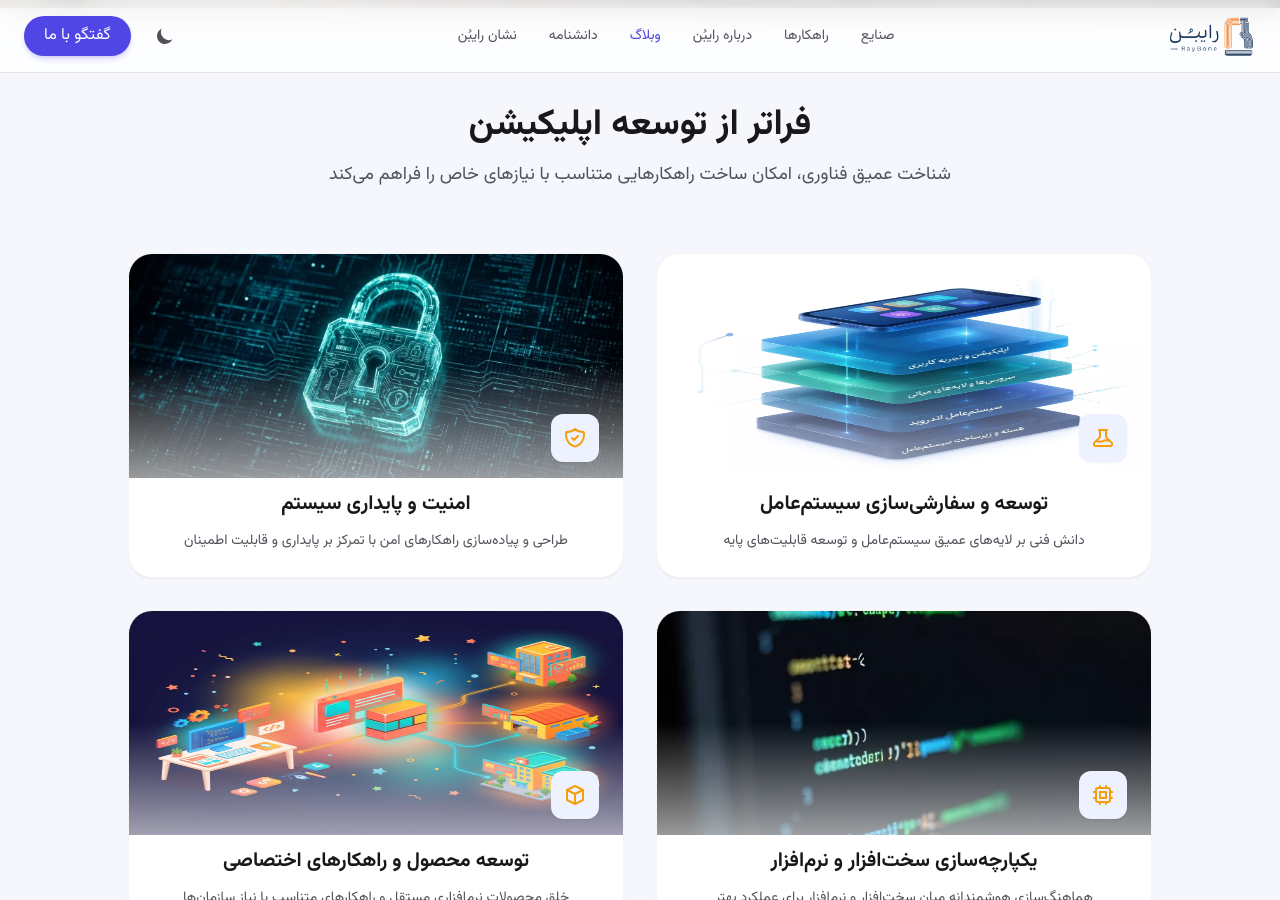
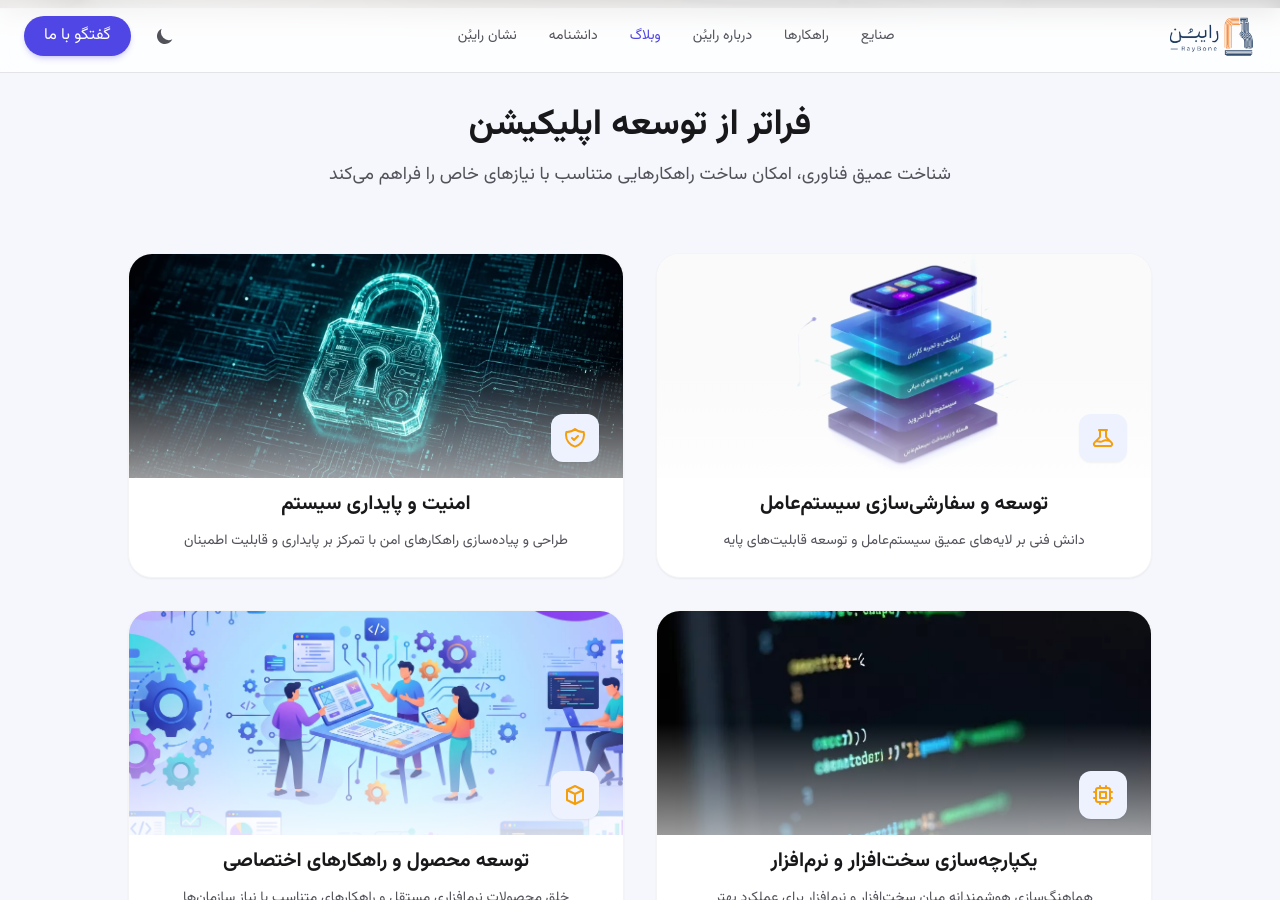
Before and after one commit to RayboneDev/website-raybone, a Jekyll site: the page built from index.html, in a window 1280 px wide and 900 px high, scrolled down 829 px. Built offline with Jekyll 4.4.1, drawn with Linux system fonts in a browser that asks for light colours; some of the changed text lies outside the part shown.

Commit message:
modification2:added layered image

```diff
--- /dev/null
+++ b/_includes/expertise.html
@@ -0,0 +1,70 @@
+<!-- _includes/expertise.html -->
+<section id="expertise" class="py-24 bg-white dark:bg-zinc-900/30 relative overflow-hidden" dir="rtl">
+
+    <!-- Background Decoration (Optional subtle glow) -->
+    <div class="absolute top-0 left-1/2 -translate-x-1/2 w-3/4 h-1/2 bg-indigo-500/5 dark:bg-indigo-500/10 blur-[100px] -z-10 rounded-full pointer-events-none"></div>
+
+    <div class="max-w-7xl mx-auto px-4 sm:px-6 lg:px-8">
+
+        <!-- Section Header -->
+        <div class="text-center max-w-3xl mx-auto mb-16">
+            <h2 class="text-3xl md:text-4xl font-extrabold text-zinc-900 dark:text-white mb-4 tracking-tight">
+                پشتوانه تخصصی رایبُن
+            </h2>
+            <div class="h-1.5 w-20 bg-gradient-to-r from-indigo-500 to-blue-400 rounded-full mx-auto"></div>
+        </div>
+
+        <!-- 3-Column Grid -->
+        <div class="grid grid-cols-1 md:grid-cols-3 gap-8">
+
+            <!-- Item 1 -->
+            <div class="group bg-zinc-50 dark:bg-zinc-800/80 backdrop-blur-sm p-8 rounded-3xl border border-zinc-100 dark:border-zinc-700/50 hover:border-indigo-500/30 shadow-sm hover:shadow-xl hover:-translate-y-2 transition-all duration-300">
+                <div class="w-14 h-14 bg-white dark:bg-zinc-900 text-indigo-600 dark:text-indigo-400 rounded-2xl flex items-center justify-center mb-6 shadow-sm group-hover:scale-110 group-hover:rotate-3 transition-transform duration-300 border border-zinc-100 dark:border-zinc-700">
+                    <!-- Users Icon -->
+                    <svg class="w-7 h-7" fill="none" stroke="currentColor" viewBox="0 0 24 24">
+                        <path stroke-linecap="round" stroke-linejoin="round" stroke-width="1.5" d="M17 20h5v-2a3 3 0 00-5.356-1.857M17 20H7m10 0v-2c0-.656-.126-1.283-.356-1.857M7 20H2v-2a3 3 0 015.356-1.857M7 20v-2c0-.656.126-1.283.356-1.857m0 0a5.002 5.002 0 019.288 0M15 7a3 3 0 11-6 0 3 3 0 016 0zm6 3a2 2 0 11-4 0 2 2 0 014 0zM7 10a2 2 0 11-4 0 2 2 0 014 0z"></path>
+                    </svg>
+                </div>
+                <h3 class="text-xl font-bold text-zinc-900 dark:text-zinc-50 mb-4 group-hover:text-indigo-600 dark:group-hover:text-indigo-400 transition-colors">
+                     تیم متخصص و حرفه‌ای
+                </h3>
+                <p class="text-zinc-600 dark:text-zinc-400 leading-relaxed text-sm text-justify">
+                    همراهی نیروهای متخصص و حرفه‌ای با تجربه حضور در پروژه‌های مهم فناوری و توسعه نرم‌افزار
+                </p>
+            </div>
+
+            <!-- Item 2 -->
+            <div class="group bg-zinc-50 dark:bg-zinc-800/80 backdrop-blur-sm p-8 rounded-3xl border border-zinc-100 dark:border-zinc-700/50 hover:border-indigo-500/30 shadow-sm hover:shadow-xl hover:-translate-y-2 transition-all duration-300">
+                <div class="w-14 h-14 bg-white dark:bg-zinc-900 text-amber-500 rounded-2xl flex items-center justify-center mb-6 shadow-sm group-hover:scale-110 group-hover:rotate-3 transition-transform duration-300 border border-zinc-100 dark:border-zinc-700">
+                    <!-- Brain/Chip Icon -->
+                    <svg class="w-7 h-7" fill="none" stroke="currentColor" viewBox="0 0 24 24">
+                        <path stroke-linecap="round" stroke-linejoin="round" stroke-width="1.5" d="M9 3v2m6-2v2M9 19v2m6-2v2M5 9H3m2 6H3m18-6h-2m2 6h-2M7 19h10a2 2 0 002-2V7a2 2 0 00-2-2H7a2 2 0 00-2 2v10a2 2 0 002 2zM9 9h6v6H9V9z"></path>
+                    </svg>
+                </div>
+                <h3 class="text-xl font-bold text-zinc-900 dark:text-zinc-50 mb-4 group-hover:text-indigo-600 dark:group-hover:text-indigo-400 transition-colors">
+                    دانش فنی عمیق و تخصص متمرکز
+                </h3>
+                <p class="text-zinc-600 dark:text-zinc-400 leading-relaxed text-sm text-justify">
+                    شناخت عمیق معماری اندروید و تسلط بر لایه‌های مختلف سیستم‌عامل؛ دانشی که امکان مواجهه با مسائل فنی پیچیده و فراتر رفتن از راهکارهای معمول را فراهم می‌کند
+                </p>
+            </div>
+
+            <!-- Item 3 -->
+            <div class="group bg-zinc-50 dark:bg-zinc-800/80 backdrop-blur-sm p-8 rounded-3xl border border-zinc-100 dark:border-zinc-700/50 hover:border-indigo-500/30 shadow-sm hover:shadow-xl hover:-translate-y-2 transition-all duration-300">
+                <div class="w-14 h-14 bg-white dark:bg-zinc-900 text-emerald-500 rounded-2xl flex items-center justify-center mb-6 shadow-sm group-hover:scale-110 group-hover:rotate-3 transition-transform duration-300 border border-zinc-100 dark:border-zinc-700">
+                    <!-- Enterprise/Building Icon -->
+                    <svg class="w-7 h-7" fill="none" stroke="currentColor" viewBox="0 0 24 24">
+                        <path stroke-linecap="round" stroke-linejoin="round" stroke-width="1.5" d="M19 21V5a2 2 0 00-2-2H7a2 2 0 00-2 2v16m14 0h2m-2 0h-5m-9 0H3m2 0h5M9 7h1m-1 4h1m4-4h1m-1 4h1m-5 10v-5a1 1 0 011-1h2a1 1 0 011 1v5m-4 0h4"></path>
+                    </svg>
+                </div>
+                <h3 class="text-xl font-bold text-zinc-900 dark:text-zinc-50 mb-4 group-hover:text-indigo-600 dark:group-hover:text-indigo-400 transition-colors">
+                     تجربه کار در مقیاس سازمانی
+                </h3>
+                <p class="text-zinc-600 dark:text-zinc-400 leading-relaxed text-sm text-justify">
+                    آشنایی با الزامات، پیچیدگی‌ها و محدودیت‌های محیط‌های سازمانی و تجربه همکاری در پروژه‌هایی با نیازمندی‌های تخصصی و عملیاتی
+                </p>
+            </div>
+
+        </div>
+    </div>
+</section>
--- a/_includes/features.html
+++ b/_includes/features.html
@@ -16,21 +16,23 @@
             <!-- Card 1: OS Engineering -->
             <div
                 class="group flex flex-col bg-white dark:bg-zinc-800 rounded-3xl overflow-hidden shadow-sm hover:shadow-xl hover:-translate-y-2 border border-zinc-100 dark:border-zinc-700 transition-all duration-300">
-                <!-- Image Header -->
-                <div class="h-56 relative overflow-hidden flex items-center justify-center">
-                    <!-- تصویر مرتبط با سیستم‌عامل (می‌توانید نام عکس را تغییر دهید) -->
-                    <!-- Changed object-cover to object-contain -->
+
+                <!-- Image Header (پس‌زمینه روشن تنظیم شد تا حاشیه سفید عکس محو شود) -->
+                <div class="h-56 relative overflow-hidden flex items-center justify-center bg-zinc-50 dark:bg-zinc-200">
+
+                    <!-- عکس اصلی (این خط در کد شما پاک شده بود!) -->
                     <img src="{{ '/assets/images/layered.webp' | relative_url }}"
-                        class="w-full h-full object-contain group-hover:scale-105 transition-transform duration-700"
+                        class="w-full h-full object-contain mix-blend-darken group-hover:scale-105 transition-transform duration-700"
                         alt="مهندسی و توسعه سیستم‌عامل" />
+
                     <!-- Softened Gradient Overlay -->
                     <div
-                        class="absolute inset-0 bg-gradient-to-t from-white/60 dark:from-zinc-800/60 via-transparent to-transparent">
+                        class="absolute inset-0 bg-gradient-to-t from-white/80 dark:from-zinc-800/90 via-transparent to-transparent">
                     </div>
+
                     <!-- Accent Icon -->
                     <div
                         class="absolute bottom-4 right-6 w-12 h-12 rounded-xl bg-indigo-50 dark:bg-indigo-950/50 backdrop-blur-sm flex items-center justify-center text-amber-500 shadow-sm group-hover:rotate-3 transition-transform">
-                        <!-- Layers Icon -->
                         <svg class="w-6 h-6" fill="none" stroke="currentColor" viewBox="0 0 24 24">
                             <path stroke-linecap="round" stroke-linejoin="round" stroke-width="2"
                                 d="M19.428 15.428a2 2 0 00-1.022-.547l-2.387-.477a6 6 0 00-3.86.517l-.318.158a6 6 0 01-3.86.517L6.05 15.21a2 2 0 00-1.806.547M8 4h8l-1 1v5.172a2 2 0 00.586 1.414l5 5c1.26 1.26.367 3.414-1.415 3.414H4.828c-1.782 0-2.674-2.154-1.414-3.414l5-5A2 2 0 009 10.172V5L8 4z">
@@ -38,6 +40,7 @@
                         </svg>
                     </div>
                 </div>
+
                 <!-- Card Content -->
                 <div class="p-6 pt-3 flex-grow text-center">
                     <h3
@@ -111,16 +114,20 @@
             <!-- Card 4: Custom Products -->
             <div
                 class="group flex flex-col bg-white dark:bg-zinc-800 rounded-3xl overflow-hidden shadow-sm hover:shadow-xl hover:-translate-y-2 border border-zinc-100 dark:border-zinc-700 transition-all duration-300">
-                <!-- Added flex items-center justify-center -->
-                <div class="h-56 relative overflow-hidden flex items-center justify-center">
-                    <!-- Changed object-cover to object-contain -->
-                    <img src="{{ '/assets/images/product.webp' | relative_url }}"
-                        class="w-full h-full object-contain group-hover:scale-105 transition-transform duration-700"
+
+                <!-- Image Header (پس‌زمینه همرنگ برای حل شدن حاشیه سفید اضافه شد) -->
+                <div class="h-56 relative overflow-hidden flex items-center justify-center bg-zinc-50 dark:bg-zinc-200">
+
+                    <!-- کلاس mix-blend-darken به تگ عکس اضافه شد -->
+                    <img src="{{ '/assets/images/co-working2.webp' | relative_url }}"
+                        class="w-full h-full object-cover group-hover:scale-105 transition-transform duration-700"
                         alt="توسعه محصول و راهکارهای اختصاصی" />
-                    <!-- Softened Gradient Overlay -->
+
+                    <!-- Softened Gradient Overlay (هماهنگ با کارت اول) -->
                     <div
-                        class="absolute inset-0 bg-gradient-to-t from-white/60 dark:from-zinc-800/60 via-transparent to-transparent">
+                        class="absolute inset-0 bg-gradient-to-t from-white/80 dark:from-zinc-800/90 via-transparent to-transparent">
                     </div>
+
                     <div
                         class="absolute bottom-4 right-6 w-12 h-12 rounded-xl bg-indigo-50 dark:bg-indigo-950/50 backdrop-blur-sm flex items-center justify-center text-amber-500 shadow-sm group-hover:rotate-3 transition-transform">
                         <!-- Cube / Solution Icon -->
@@ -130,6 +137,7 @@
                         </svg>
                     </div>
                 </div>
+
                 <div class="p-6 pt-3 flex-grow text-center">
                     <h3
                         class="text-xl font-bold text-zinc-900 dark:text-zinc-50 mb-3 group-hover:text-indigo-600 dark:group-hover:text-indigo-400 transition-colors">
@@ -138,6 +146,8 @@
                         نرم‌افزاری مستقل و راهکارهای متناسب با نیاز سازمان‌ها</p>
                 </div>
             </div>
+
+
         </div>
 
 
--- a/index.html
+++ b/index.html
@@ -10,6 +10,9 @@ layout: default
 
 {% include applications.html %}
 
+<!-- Raybone Expertise Section -->
+{% include expertise.html %}
+
 <!-- CTA: Call To Action! -->
 {% include cta.html %}
 
```
Also changed, not shown: assets/css/style.css, assets/images/co-working.webp (added), assets/images/co-working2.webp (added), assets/images/layered.webp.
